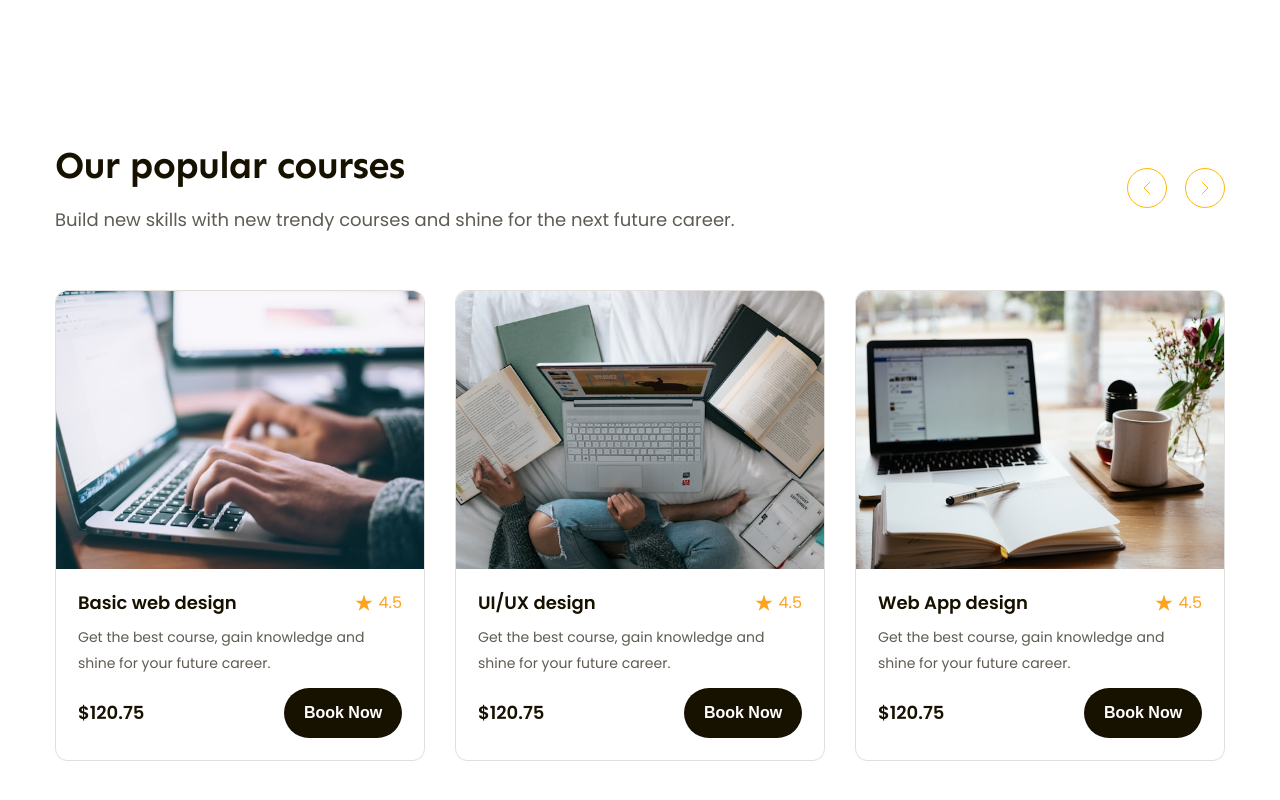
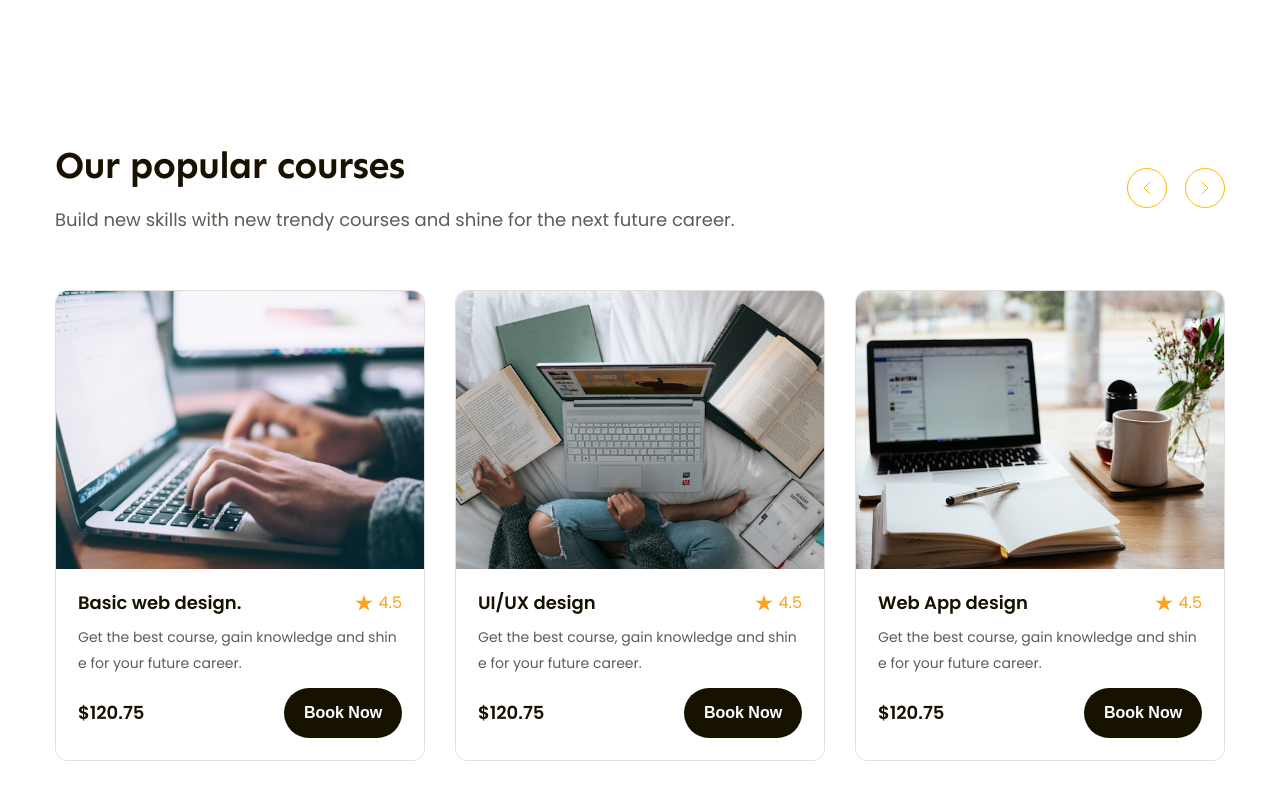
Before and after one commit to LeThanhTinh/figma-to-html, a plain HTML site: page Bai_90.1_Figma_to_HTML/index.html in a window 1280 px wide. Shown: the part 962-1762 px from the top of the page. Drawn offline with Linux system fonts and the light colour scheme.

Commit message:
p7 tối ưu phần popular

```diff
--- a/Bai_90.1_Figma_to_HTML/assets/css/style.css
+++ b/Bai_90.1_Figma_to_HTML/assets/css/style.css
@@ -15,7 +15,7 @@ body {
   font-family: "Poppins", sans-serif;
 }
 
-/* common */
+/* ============================================== common ============================================== */
 a {
   text-decoration: none;
 }
@@ -55,7 +55,22 @@ a {
   opacity: 0.9;
   cursor: pointer;
 }
-/* header */
+
+.line-clamp {
+  display: -webkit-box;
+  -webkit-line-clamp: var(--line-clamp, 1);
+  -webkit-box-orient: vertical;
+  overflow: hidden;
+}
+
+.line-clamp.line-2 {
+  --line-clamp: 2;
+}
+
+.break-all {
+  word-break: break-all;
+}
+/* ===== header =====*/
 .header {
   background: #fffcf4;
   /* background: #fa30c7; */
@@ -115,7 +130,7 @@ a {
   margin-left: 49px;
 }
 
-/* ============================== hero ============================== */
+/* ============================================== hero ============================================== */
 .hero {
   padding: 56px 0 65px;
   background-color: #fffcf4;
@@ -278,7 +293,7 @@ a {
   margin-left: 28px;
 }
 
-/* ============================== Popular ============================== */
+/* ============================================== Popular ============================================== */
 .popular {
   padding: 65px 0;
   /* background-color: red; */
@@ -337,6 +352,7 @@ a {
   border-radius: 12px;
   border: 1px solid #e2dfda;
   background: #fff;
+  flex: 1;
 }
 
 .popular .course-item:hover {
--- a/Bai_90.1_Figma_to_HTML/index.html
+++ b/Bai_90.1_Figma_to_HTML/index.html
@@ -189,13 +189,17 @@
             </a>
             <div class="info">
               <div class="head">
-                <h3 class="title"><a href="#!">Basic web design</a></h3>
+                <h3 class="title">
+                  <a class="line-clamp break-all" href="#!"
+                    >Basic web design.</a
+                  >
+                </h3>
                 <div class="rating">
                   <img src="./assets/icon/star.svg" alt="star" class="star" />
                   <span class="value">4.5</span>
                 </div>
               </div>
-              <p class="desc">
+              <p class="desc line-clamp line-2 break-all">
                 Get the best course, gain knowledge and shine for your future
                 career.
               </p>
@@ -217,13 +221,15 @@
             </a>
             <div class="info">
               <div class="head">
-                <h3 class="title"><a href="#!">UI/UX design</a></h3>
+                <h3 class="title">
+                  <a class="line-clamp break-all" href="#!">UI/UX design</a>
+                </h3>
                 <div class="rating">
                   <img src="./assets/icon/star.svg" alt="star" class="star" />
                   <span class="value">4.5</span>
                 </div>
               </div>
-              <p class="desc">
+              <p class="desc line-clamp line-2 break-all">
                 Get the best course, gain knowledge and shine for your future
                 career.
               </p>
@@ -245,13 +251,15 @@
             </a>
             <div class="info">
               <div class="head">
-                <h3 class="title"><a href="#!">Web App design</a></h3>
+                <h3 class="title">
+                  <a class="line-clamp break-all" href="#!">Web App design</a>
+                </h3>
                 <div class="rating">
                   <img src="./assets/icon/star.svg" alt="star" class="star" />
                   <span class="value">4.5</span>
                 </div>
               </div>
-              <p class="desc">
+              <p class="desc line-clamp line-2 break-all">
                 Get the best course, gain knowledge and shine for your future
                 career.
               </p>
```
